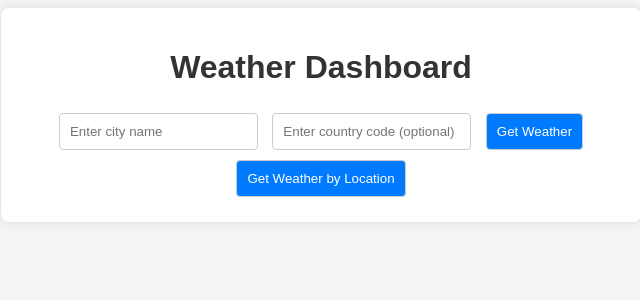
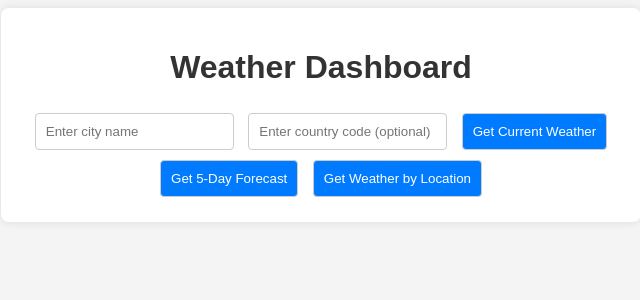
Before and after one commit to magnus-lower/weather-dashboard, a Flask app: page / in a window 1280 px wide. Shown: the top 300 px of the page, without its empty margins (319-959 px from the left). Run offline with Flask 3, Linux system fonts and the light colour scheme.

Commit message:
Implementet 5-day forecast

```diff
--- a/app.py
+++ b/app.py
@@ -1,16 +1,10 @@
 from flask import Flask, render_template, request, jsonify
 import requests
 import os
-from flask_caching import Cache
 
 app = Flask(__name__)
-
-# Configure cache
-cache = Cache(app, config={'CACHE_TYPE': 'simple'})
-
 API_KEY = os.getenv('API_KEY')
 BASE_URL = 'https://api.openweathermap.org/data/2.5/'
-
 
 def fetch_weather_data(url):
     response = requests.get(url)
@@ -19,14 +13,11 @@ def fetch_weather_data(url):
         return {'error': data.get('message', 'Error fetching weather data')}
     return data
 
-
 @app.route('/')
 def home():
     return render_template('index.html')
 
-
 @app.route('/weather', methods=['GET'])
-@cache.cached(timeout=300, query_string=True)  # Cache for 5 minutes
 def get_weather():
     city = request.args.get('city')
     country = request.args.get('country', 'NO')
@@ -37,9 +28,7 @@ def get_weather():
     data = fetch_weather_data(url)
     return jsonify(data)
 
-
 @app.route('/weather_by_coords', methods=['GET'])
-@cache.cached(timeout=300, query_string=True)  # Cache for 5 minutes
 def get_weather_by_coords():
     lat = request.args.get('lat')
     lon = request.args.get('lon')
@@ -50,6 +39,16 @@ def get_weather_by_coords():
     data = fetch_weather_data(url)
     return jsonify(data)
 
+@app.route('/forecast', methods=['GET'])
+def get_forecast():
+    city = request.args.get('city')
+    country = request.args.get('country', 'NO')
+    if not city:
+        return jsonify({'error': 'City parameter is required'}), 400
+
+    url = f'{BASE_URL}forecast?q={city},{country}&appid={API_KEY}'
+    data = fetch_weather_data(url)
+    return jsonify(data)
 
 if __name__ == '__main__':
     app.run(debug=True)
--- a/static/script.js
+++ b/static/script.js
@@ -1,5 +1,6 @@
 document.addEventListener('DOMContentLoaded', function () {
     document.getElementById('getWeatherBtn').addEventListener('click', fetchWeather);
+    document.getElementById('getForecastBtn').addEventListener('click', fetchForecast);
     document.getElementById('getWeatherByLocationBtn').addEventListener('click', fetchWeatherByLocation);
 });
 
@@ -23,6 +24,41 @@ function displayWeatherData(data) {
     `;
 }
 
+function displayForecastData(data) {
+    clearWeatherData();
+    const forecastContainer = document.getElementById('weatherData');
+    const forecastList = data.list;
+    const forecastByDate = {};
+
+    // Group forecasts by date
+    forecastList.forEach(forecast => {
+        const date = forecast.dt_txt.split(' ')[0];
+        if (!forecastByDate[date]) {
+            forecastByDate[date] = [];
+        }
+        forecastByDate[date].push(forecast);
+    });
+
+    // Display forecast data
+    for (const date in forecastByDate) {
+        const dateElement = document.createElement('h3');
+        dateElement.textContent = new Date(date).toDateString();
+        forecastContainer.appendChild(dateElement);
+
+        forecastByDate[date].forEach(forecast => {
+            const time = forecast.dt_txt.split(' ')[1].slice(0, 5);
+            const forecastElement = document.createElement('div');
+            forecastElement.classList.add('forecast-item');
+            forecastElement.innerHTML = `
+                <p><strong>Time:</strong> ${time}</p>
+                <p><strong>Temperature:</strong> ${Math.round(forecast.main.temp - 273.15)}°C</p>
+                <p><strong>Weather:</strong> ${forecast.weather[0].description}</p>
+            `;
+            forecastContainer.appendChild(forecastElement);
+        });
+    }
+}
+
 function showAlert(message) {
     alert(message);
 }
@@ -36,7 +72,11 @@ function handleFetchError(error) {
 
 function fetchWeather() {
     const city = document.getElementById('cityInput').value;
-    const country = document.getElementById('countryInput').value || 'NO'; // Default to 'NO' if no country code is provided
+    const country = document.getElementById('countryInput').value || 'NO';
+    if (!city) {
+        showAlert('Please enter a city name.');
+        return;
+    }
     showLoadingSpinner();
     fetch(`/weather?city=${city}&country=${country}`)
         .then(response => {
@@ -52,6 +92,33 @@ function fetchWeather() {
                 showAlert(data.error);
             } else {
                 displayWeatherData(data);
+            }
+        })
+        .catch(handleFetchError);
+}
+
+function fetchForecast() {
+    const city = document.getElementById('cityInput').value;
+    const country = document.getElementById('countryInput').value || 'NO';
+    if (!city) {
+        showAlert('Please enter a city name.');
+        return;
+    }
+    showLoadingSpinner();
+    fetch(`/forecast?city=${city}&country=${country}`)
+        .then(response => {
+            if (!response.ok) {
+                throw new Error('Network response was not ok');
+            }
+            return response.json();
+        })
+        .then(data => {
+            hideLoadingSpinner();
+            if (data.error) {
+                clearWeatherData();
+                showAlert(data.error);
+            } else {
+                displayForecastData(data);
             }
         })
         .catch(handleFetchError);
@@ -80,6 +147,10 @@ function fetchWeatherByLocation() {
                     }
                 })
                 .catch(handleFetchError);
+        }, error => {
+            hideLoadingSpinner();
+            showAlert('Unable to retrieve your location.');
+            console.error(error);
         });
     } else {
         showAlert('Geolocation is not supported by this browser.');
--- a/static/styles.css
+++ b/static/styles.css
@@ -66,3 +66,11 @@ button:hover {
     0% { transform: rotate(0deg); }
     100% { transform: rotate(360deg); }
 }
+
+#weatherData div {
+    border: 1px solid #ccc;
+    border-radius: 4px;
+    padding: 10px;
+    margin: 10px 0;
+    background-color: #f9f9f9;
+}
--- a/templates/index.html
+++ b/templates/index.html
@@ -11,10 +11,10 @@
         <h1>Weather Dashboard</h1>
         <input type="text" id="cityInput" placeholder="Enter city name">
         <input type="text" id="countryInput" placeholder="Enter country code (optional)">
-        <button id="getWeatherBtn">Get Weather</button>
+        <button id="getWeatherBtn">Get Current Weather</button>
+        <button id="getForecastBtn">Get 5-Day Forecast</button>
         <button id="getWeatherByLocationBtn">Get Weather by Location</button>
         <div id="weatherData"></div>
-        <div id="favoriteList"></div>
         <div id="loadingSpinner" class="spinner-overlay" style="display:none;">
             <div class="spinner"></div>
         </div>
```
